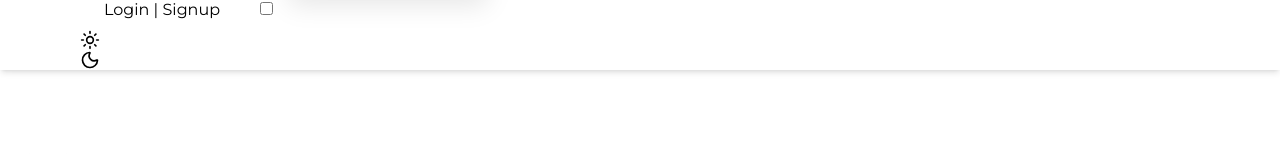
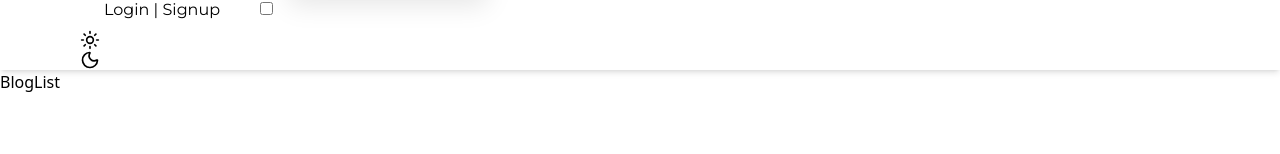
Before and after one commit to AnujHub03/Digital-marketing-Website-project, a React (Vite) app in the folder client/: page /blog in a window 1280 px wide. Shown: the part 646-800 px from the top of the page. Built offline with nearby package versions, Linux system fonts and the light colour scheme; a web font is replaced by a local one.

Commit message:
Feat : adding blog page

```diff
--- a/client/src/App.jsx
+++ b/client/src/App.jsx
@@ -14,6 +14,7 @@ import PortfolioMaker from './Pages/PortfolioMaker'
 import AuthPage from './Pages/AuthPage'
 import Dashboard from './Pages/Dashboard'
 import Footer from './Components/Footer'
+import BlogList from './Pages/BlogList'
 
 function App() {
 
@@ -30,6 +31,7 @@ function App() {
         <Route path='/PortfolioMaker' element={<PortfolioMaker/>}></Route>
         <Route path='/jobportal' element={<JobPortal/>}></Route>
         <Route path='/about' element={<AboutUs/>}/>
+        <Route path='/blog' element={<BlogList/>}/>
 
       </Routes>
       <Footer />
--- /dev/null
+++ b/client/src/Pages/BlogList.jsx
@@ -0,0 +1,9 @@
+import React from 'react'
+
+const BlogList = () => {
+  return (
+    <div>BlogList</div>
+  )
+}
+
+export default BlogList
```
